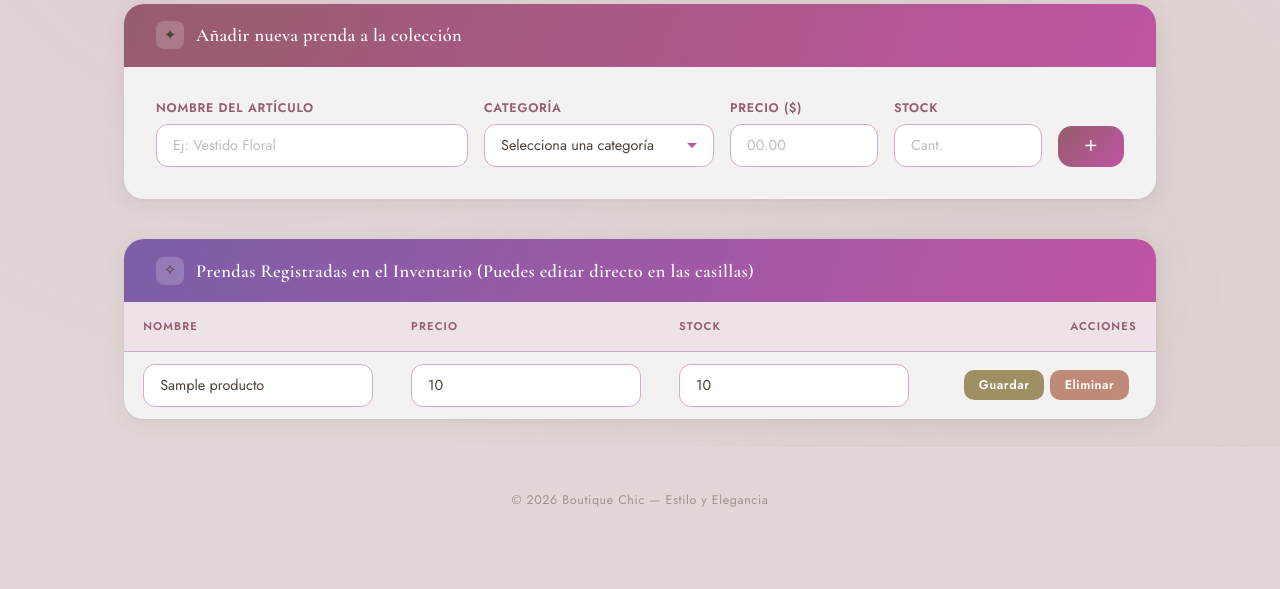
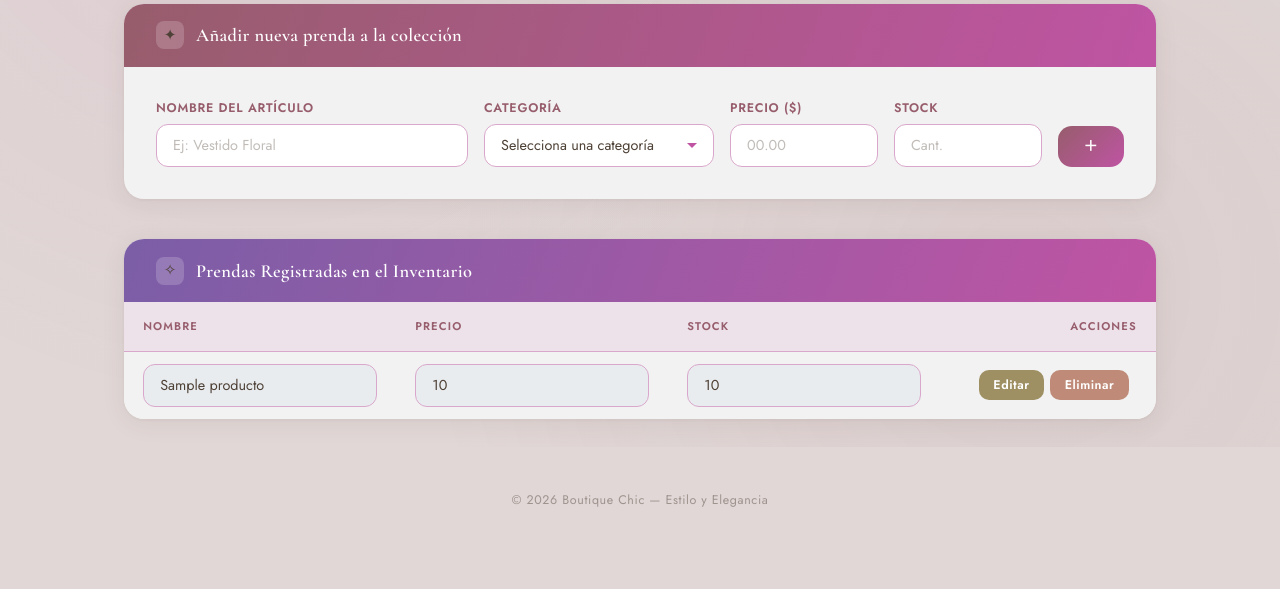
Before and after one commit to Lizza0613/boutique-crud, a Django app: page / in a window 1280 px wide. Shown: the part 353-942 px from the top of the page. Run offline with Django 5.2, Linux system fonts and the light colour scheme; data comes from the database, SQL or seed files in the repository; tables that the repository leaves empty hold one stand-in row (values such as "Sample post").

Commit message:
Bloqueo casillas por defecto y activo edición dinámica con botones Guardar/Cancelar

```diff
--- a/inventario/templates/index.html
+++ b/inventario/templates/index.html
@@ -514,7 +514,7 @@
       <div class="bc-card">
         <div class="bc-card-header lavanda">
           <div class="header-icon">✧</div>
-          <h5>Prendas Registradas en el Inventario (Puedes editar directo en las casillas)</h5>
+          <h5>Prendas Registradas en el Inventario</h5>
         </div>
         <div class="tabla-wrap">
           <table class="bc-table">
@@ -528,23 +528,24 @@
             </thead>
             <tbody>
               {% for producto in productos %}
-              <tr>
+              <!-- Le asignamos un ID único a cada fila para que JavaScript sepa cuál activar -->
+              <tr id="fila-{{ producto.id }}">
                 <form action="{% url 'editar_producto' producto.id %}" method="POST" class="d-inline">
                   {% csrf_token %}
 
-                  <!-- Casilla de Nombre -->
+                  <!-- Casilla de Nombre (Inicia deshabilitada) -->
                   <td>
-                    <input type="text" name="nombre" value="{{ producto.nombre }}" class="form-control" required />
+                    <input type="text" name="nombre" value="{{ producto.nombre }}" class="form-control editable-input" disabled required />
                   </td>
 
-                  <!-- Casilla de Precio -->
+                  <!-- Casilla de Precio (Inicia deshabilitada) -->
                   <td>
-                    <input type="number" name="precio" value="{{ producto.precio }}" class="form-control" step="0.01" required />
+                    <input type="number" name="precio" value="{{ producto.precio }}" class="form-control editable-input" step="0.01" disabled required />
                   </td>
 
-                  <!-- Casilla de Stock -->
+                  <!-- Casilla de Stock (Inicia deshabilitada) -->
                   <td>
-                    <input type="number" name="stock" value="{{ producto.stock }}" class="form-control" required />
+                    <input type="number" name="stock" value="{{ producto.stock }}" class="form-control editable-input" disabled required />
                   </td>
 
                   <!-- Campo oculto para mantener la categoría original al editar -->
@@ -552,11 +553,16 @@
 
                   <td>
                     <div class="actions-cell">
-                      <!-- Botón Guardar (Edición) -->
-                      <button type="submit" class="btn-save">Guardar</button>
+                      <!-- BOTONES EN MODO LECTURA (Por defecto) -->
+                      <button type="button" class="btn-save btn-editar-activar" onclick="activarEdicion('{{ producto.id }}')">Editar</button>
 
+                      <!-- BOTONES EN MODO EDICIÓN (Ocultos al principio con d-none) -->
+                      <button type="submit" class="btn-save btn-guardar d-none" style="background: linear-gradient(135deg, var(--primario), var(--acento));">Guardar</button>
+                      <button type="button" class="btn-save btn-cancelar d-none" style="background: #999;" onclick="cancelarEdicion('{{ producto.id }}')">Cancelar</button>
+
+                      <!-- Botón Eliminar (Se oculta temporalmente mientras se edita para no saturar espacio) -->
                       <button type="button"
-        class="btn-del"
+                              class="btn-del btn-eliminar-tabla"
                               data-bs-toggle="modal"
                               data-bs-target="#confirmDeleteModal"
                               data-id="{{ producto.id }}"
@@ -619,27 +625,56 @@
         </div>
       </div>
     </div>
+<!-- SCRIPT DE CONTROL INTERACTIVO (MODAL + EDICIÓN EN LÍNEA) -->
+    <script>
+      // ─── LÓGICA PARA ACTIVAR LA EDICIÓN POR FILA ─────────────────
+      function activarEdicion(id) {
+        const fila = document.getElementById(`fila-${id}`);
 
-    <!-- SCRIPT PARA PASAR LOS DATOS DINÁMICAMENTE AL MODAL -->
-    <script>
+        // 1. Habilitar todos los inputs de esta fila quitando el atributo 'disabled'
+        const inputs = fila.querySelectorAll('.editable-input');
+        inputs.forEach(input => input.removeAttribute('disabled'));
+
+        // 2. Intercambiar la visibilidad de los botones usando clases de Bootstrap
+        fila.querySelector('.btn-editar-activar').classList.add('d-none');
+        fila.querySelector('.btn-eliminar-tabla').classList.add('d-none');
+
+        fila.querySelector('.btn-guardar').classList.remove('d-none');
+        fila.querySelector('.btn-cancelar').classList.remove('d-none');
+      }
+
+      function cancelarEdicion(id) {
+        const fila = document.getElementById(`fila-${id}`);
+
+        // 1. Volver a bloquear los inputs agregando 'disabled'
+        const inputs = fila.querySelectorAll('.editable-input');
+        inputs.forEach(input => input.setAttribute('disabled', 'true'));
+
+        // 2. Regresar los botones a su estado original de lectura
+        fila.querySelector('.btn-editar-activar').classList.remove('d-none');
+        fila.querySelector('.btn-eliminar-tabla').classList.remove('d-none');
+
+        fila.querySelector('.btn-guardar').classList.add('d-none');
+        fila.querySelector('.btn-cancelar').classList.add('d-none');
+
+        // 3. Opcional: Recargar la página limpia si modificaron algo pero cancelaron
+        // para restaurar los valores originales de la base de datos sin guardar.
+        window.location.reload();
+      }
+
+      // ─── LÓGICA DEL MODAL CHIC DE ELIMINACIÓN ─────────────────────
       const confirmDeleteModal = document.getElementById('confirmDeleteModal');
       if (confirmDeleteModal) {
         confirmDeleteModal.addEventListener('show.bs.modal', function (event) {
-          // Botón que disparó el modal
           const button = event.relatedTarget;
-
-          // Extraer la información de los atributos data-*
           const productoId = button.getAttribute('data-id');
           const productoNombre = button.getAttribute('data-nombre');
 
-          // Cambiar el texto del nombre del producto en el modal
           const modalItemName = confirmDeleteModal.querySelector('#modal-item-name');
           modalItemName.textContent = `"${productoNombre}"`;
 
-          // Construir dinámicamente la URL de eliminación de Django
           const modalDeleteButton = confirmDeleteModal.querySelector('#modal-delete-button');
           modalDeleteButton.href = `/eliminar/${productoId}/`;
-          // Nota: Si tu ruta en urls.py es diferente (ej: 'productos/eliminar/'), asegúrate de que coincida aquí.
         });
       }
     </script>
```
Lines whose indentation alone changed are shown as unchanged.
